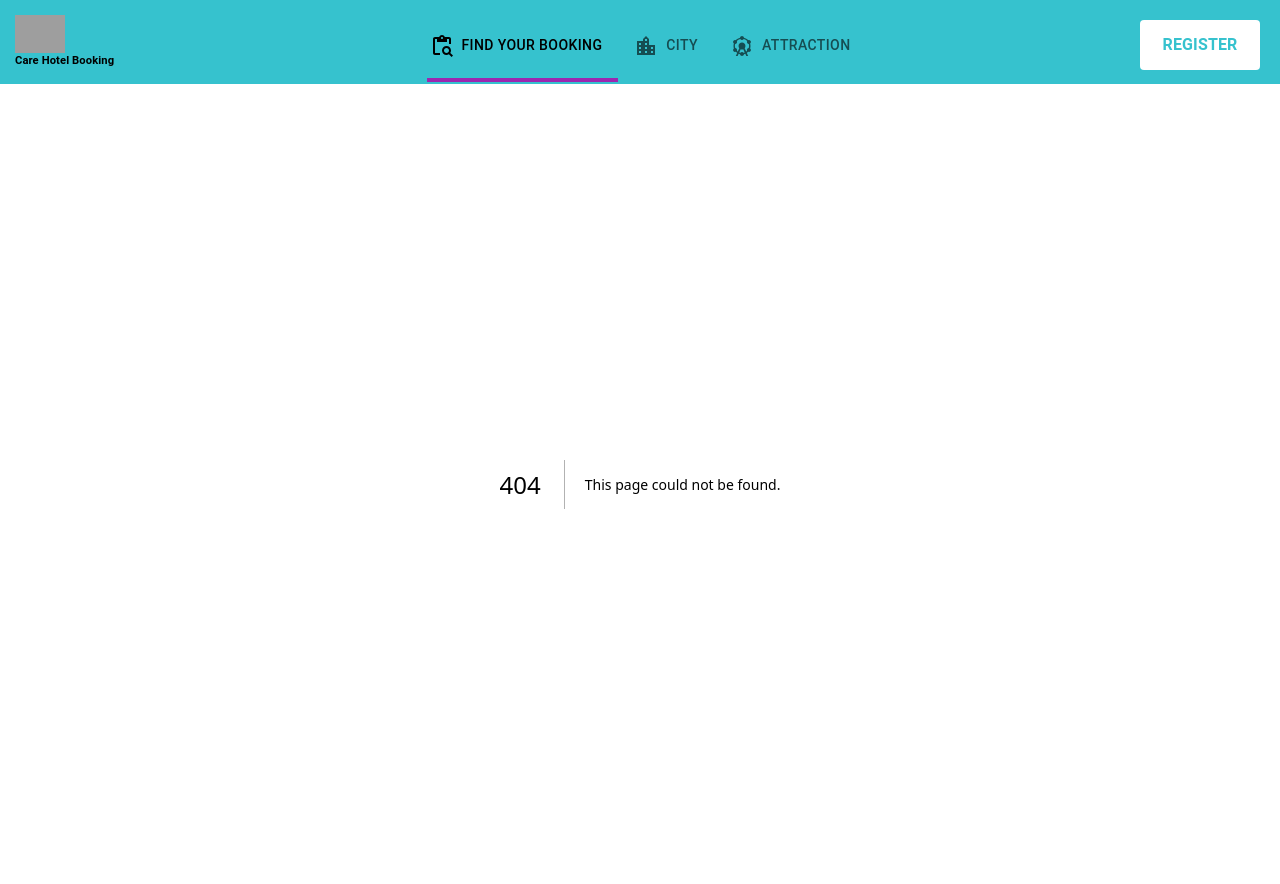
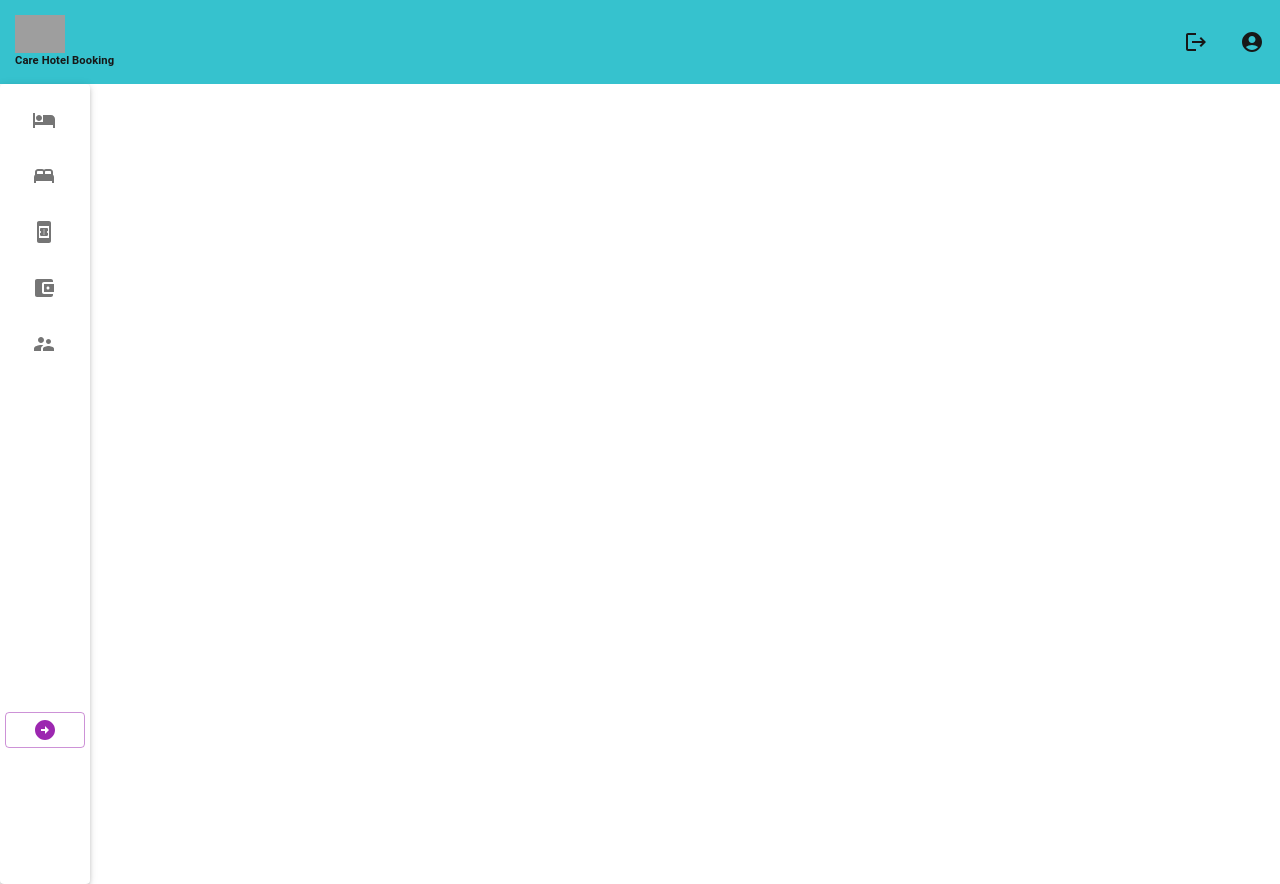
Before and after one commit to KyawZin369/hbs-webapp, a Next.js app: page /admin in a window 1280 px wide. Before the commit this address had no page. Built offline with nearby package versions, Linux system fonts and the light colour scheme; grey boxes are pictures that could not be loaded.

Commit message:
adding side menu

```diff
--- /dev/null
+++ b/src/app/admin/layout.tsx
@@ -0,0 +1,13 @@
+"use client";
+
+export default function AdminLayout({
+  children,
+}: Readonly<{
+  children: React.ReactNode;
+}>) {
+  return (
+      <div>
+        {children}
+      </div>
+  );
+}
--- /dev/null
+++ b/src/app/admin/page.tsx
@@ -0,0 +1,14 @@
+"use client";
+
+import AdminNavigation from "@/components/AdminNavigation";
+import SideMenu from "@/components/SideMenu";
+import { Stack } from "@mui/material";
+
+export default function AdminMenu() {
+  return (
+    <Stack direction="column" sx={{ width: "100%" }}>
+      <AdminNavigation />
+      <SideMenu />
+    </Stack>
+  );
+}
--- a/src/app/layout.tsx
+++ b/src/app/layout.tsx
@@ -1,8 +1,6 @@
 "use client";
 
 import "./globals.css";
-import Navigation from "@/components/Navigation";
-import { useState } from "react";
 import { QueryClientProvider } from "react-query";
 import queryClient  from "../hooks/queryClient"
 
@@ -11,34 +9,10 @@ export default function RootLayout({
 }: Readonly<{
   children: React.ReactNode;
 }>) {
-  const [openModal, setOpenModal] = useState<boolean>(false);
-  const [accountActionType, setAccountActionType] = useState<
-    "login" | "register"
-  >();
-
-  const handleCloseModal = () => {
-    setOpenModal(false);
-  };
-
-  const handleOpenModal = () => {
-    setOpenModal(true);
-  };
-
-  const handleAccountType = (accountType: "login" | "register" | undefined) => {
-    setAccountActionType(accountType);
-  };
-
   return (
     <html lang="en">
       <QueryClientProvider client={queryClient}>
         <body>
-          <Navigation
-            accountActionType={accountActionType}
-            handleAccountType={handleAccountType}
-            openModal={openModal}
-            handleCloseModal={handleCloseModal}
-            handleOpenModal={handleOpenModal}
-          />
           {children}
         </body>
       </QueryClientProvider>
--- a/src/app/page.tsx
+++ b/src/app/page.tsx
@@ -1,5 +1,8 @@
 "use client";
+
+import Navigation from "@/components/Navigation";
 import { createTheme, Stack, ThemeProvider, CssBaseline } from "@mui/material";
+import { useState } from "react";
 
 const theme = createTheme({
   typography: {
@@ -9,9 +12,33 @@ const theme = createTheme({
 
 export default function App() {
 
+  const [openModal, setOpenModal] = useState<boolean>(false);
+  const [accountActionType, setAccountActionType] = useState<
+    "login" | "register"
+  >();
+
+  const handleCloseModal = () => {
+    setOpenModal(false);
+  };
+
+  const handleOpenModal = () => {
+    setOpenModal(true);
+  };
+
+  const handleAccountType = (accountType: "login" | "register" | undefined) => {
+    setAccountActionType(accountType);
+  };
+
   return (
     <ThemeProvider theme={theme}>
       <Stack>
+        <Navigation
+          accountActionType={accountActionType}
+          handleAccountType={handleAccountType}
+          openModal={openModal}
+          handleCloseModal={handleCloseModal}
+          handleOpenModal={handleOpenModal}
+        />
         <CssBaseline />
       </Stack>
     </ThemeProvider>
--- /dev/null
+++ b/src/components/AdminNavigation.tsx
@@ -0,0 +1,55 @@
+"use client";
+
+import colors from "@/style/configStyle";
+import { Box, Stack, Typography, List, ListItem, Tooltip } from "@mui/material";
+import Image from "next/image";
+import React, { useState } from "react";
+import Link from "next/link";
+import LogoutIcon from "@mui/icons-material/Logout";
+import AccountCircleIcon from "@mui/icons-material/AccountCircle";
+
+export default function AdminNavigation() {
+  // eslint-disable-next-line @typescript-eslint/no-unused-vars
+  const [userOrNot, setUserOrNot] = useState<boolean>(false);
+
+  return (
+    <Stack
+      gap="3"
+      sx={{
+        display: "flex",
+        flexDirection: "row",
+        justifyContent: "space-between",
+        width: "100%",
+        bgcolor: colors.primaryColor,
+      }}
+    >
+      <Link href="/" style={{ width: "100%" }}>
+        <Box padding="15px">
+          <Image
+            src="/—Pngtree—the building in which hotel_16070495.png"
+            alt="hotel"
+            width={50}
+            height={100}
+          />
+          <Typography fontSize="0.7rem" fontWeight={600}>
+            Care Hotel Booking
+          </Typography>
+        </Box>
+      </Link>
+      <Box width="100%" sx={{ display: "flex", justifyContent: "flex-end" }}>
+        <List sx={{ display: "flex" }}>
+          <Tooltip title="Log Out" sx={{ cursor: "pointer" }}>
+            <ListItem>
+              <LogoutIcon />
+            </ListItem>
+          </Tooltip>
+          <Tooltip title="User" sx={{ cursor: "pointer" }}>
+            <ListItem>
+              <AccountCircleIcon />
+            </ListItem>
+          </Tooltip>
+        </List>
+      </Box>
+    </Stack>
+  );
+}
--- /dev/null
+++ b/src/components/SideMenu.tsx
@@ -0,0 +1,89 @@
+"use client";
+
+import {
+  Box,
+  Button,
+  List,
+  ListItem,
+  ListItemButton,
+  ListItemIcon,
+  ListItemText,
+  Paper,
+} from "@mui/material";
+import React, { useState } from "react";
+import { useRouter } from "next/navigation";
+import BedIcon from '@mui/icons-material/Bed';
+import HotelIcon from '@mui/icons-material/Hotel';
+import BookOnlineIcon from '@mui/icons-material/BookOnline';
+import AccountBalanceWalletIcon from '@mui/icons-material/AccountBalanceWallet';
+import SupervisorAccountIcon from '@mui/icons-material/SupervisorAccount';
+import ArrowCircleRightIcon from '@mui/icons-material/ArrowCircleRight';
+import ArrowCircleLeftIcon from '@mui/icons-material/ArrowCircleLeft';
+
+export default function SideMenu() {
+  const router = useRouter();
+  const [open, setOpen] = useState(false);
+
+  const toggleDrawer = () => {
+    setOpen((prevOpen) => !prevOpen);
+  };
+
+  const MenuItems = [
+    { label: "Hotels", icon: <HotelIcon />, route: "/hotels" },
+    { label: "Rooms", icon: <BedIcon />, route: "/rooms" },
+    { label: "Booking", icon: <BookOnlineIcon />, route: "/booking" },
+    { label: "Payment", icon: <AccountBalanceWalletIcon />, route: "/payment" },
+    { label: "Admin", icon: <SupervisorAccountIcon />, route: "/admin" }
+  ];
+
+  const handleNavigation = (route : string) => {
+    router.push(route);
+  };
+
+  return (
+    <Paper
+      elevation={3}
+      sx={{
+        position: "relative",
+        display: "flex",
+        flexDirection: "column",
+        width: open ? 240 : 90,
+        transition: "width 0.3s",
+        overflowX: "hidden",
+        height: "100vh",
+      }}
+    >
+      <Box
+        role="presentation"
+        sx={{
+          display: "flex",
+          flexDirection: "column",
+          alignItems: "center",
+          height: "85vh",
+          justifyContent: "space-between"
+        }}
+      >
+        <List sx={{width: "100%"}}>
+          {MenuItems.map((item) => (
+            <ListItem key={item.label} sx={{width: "100%", justifyContent: open ? "flex-start" : "center" }}>
+              <ListItemButton sx={{ width: "100%" }} onClick={() => handleNavigation(item.route)}>
+                <ListItemIcon>
+                  {item.icon}
+                </ListItemIcon>
+                {open && <ListItemText primary={item.label} />}
+              </ListItemButton>
+            </ListItem>
+          ))}
+        </List>
+        <Button
+          variant="outlined"
+          color="secondary"
+          onClick={toggleDrawer}
+          sx={{ marginBottom: 2, width: "80px"}}
+        >
+          {open ? <ArrowCircleLeftIcon/> : <ArrowCircleRightIcon/>}
+        </Button>
+      </Box>
+    </Paper>
+  );
+}
```
